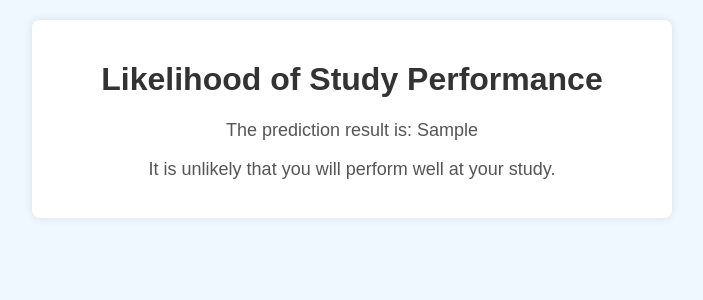
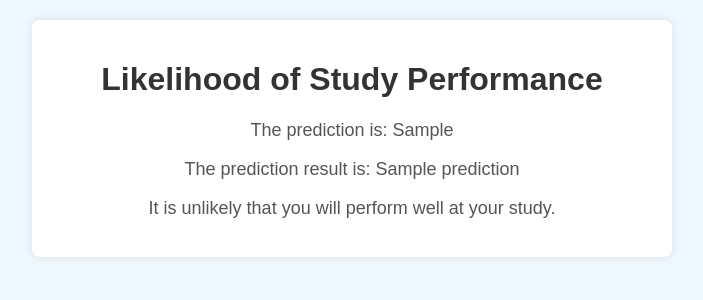
Before and after one commit to loesvanvoorden/DE_groupProject, a Flask app: template lab2/prediction-ui/templates/response_page.html in a window 1280 px wide. Shown: the top 300 px of the page, without its empty margins (288-991 px from the left). Run offline with Flask 3, Linux system fonts and the light colour scheme; the template is opened without the code that fills it: most values are stand-ins (such as "Sample title", 1, 10 or a date in 2020).

Commit message:
changes back

```diff
--- a/lab2/prediction-api-gcs/performance_predictor.py
+++ b/lab2/prediction-api-gcs/performance_predictor.py
@@ -52,6 +52,6 @@ class PerformancePredictor:
         logging.info(y_classes)
 
         df['pclass'] = np.where(y_classes > 0.5, 1, 0)
-        status = int(df['pclass'][0])  # Ensure it's a plain integer
+        status = df['pclass'][0]
 
-        return jsonify({"prediction": status}), 200  # Send 'prediction' as a key with a value of 0 or 1
+        return jsonify({'predicted_class': int(status)}), 200
--- a/lab2/prediction-ui/templates/response_page.html
+++ b/lab2/prediction-ui/templates/response_page.html
@@ -34,7 +34,9 @@
 
 <div class="container">
     <h1>Likelihood of Study Performance</h1>
-    <p>The prediction result is: {{ prediction_variable }}</p>
+    <p>The prediction is: {{ prediction_variable}}</p>
+
+    <p>The prediction result is: {{ prediction_variable.prediction}}</p>
 
     {% if prediction_variable.prediction==1 %}
         <p>It is likely that you will perform well at your study.</p>
```
